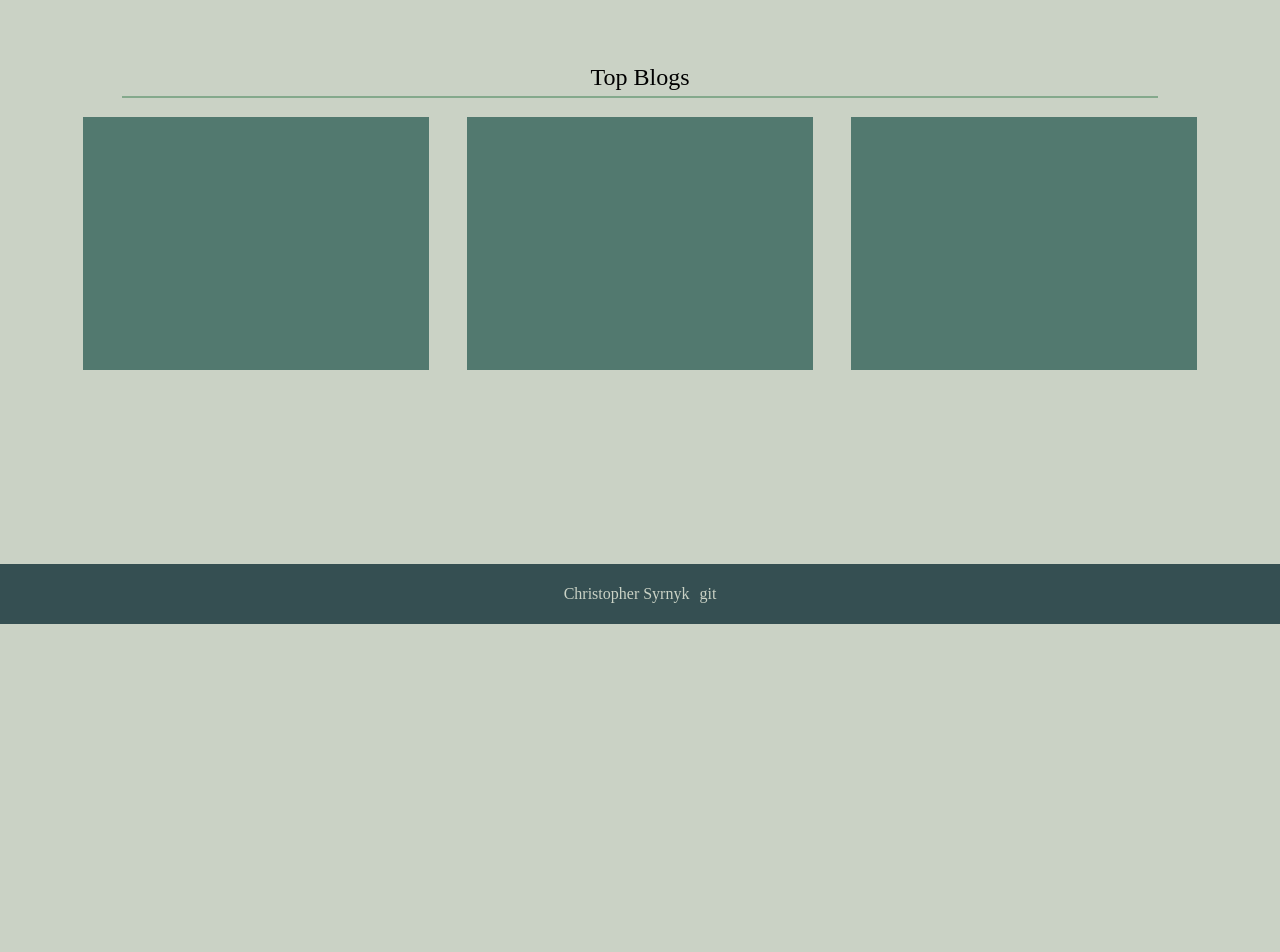
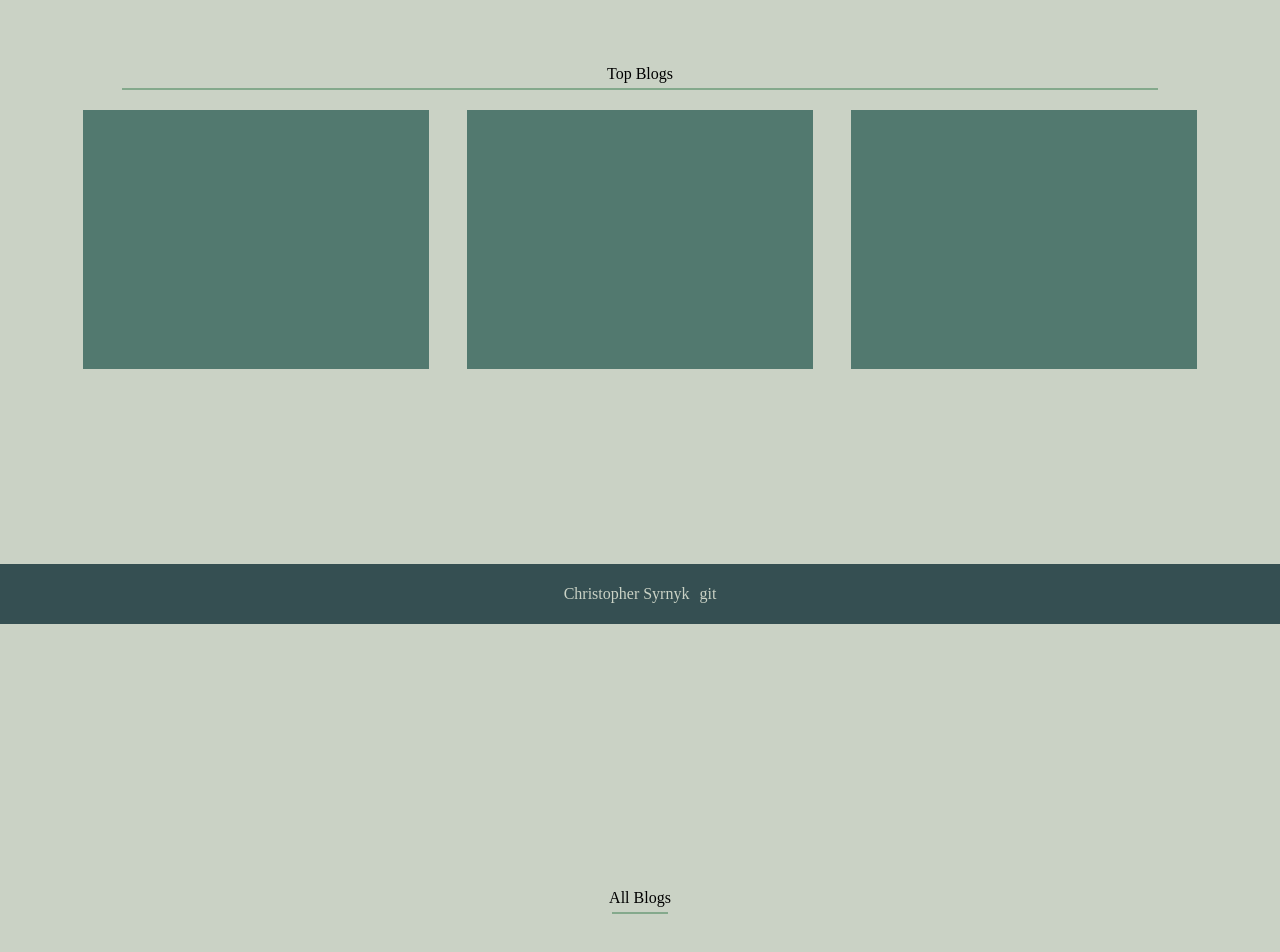
Before and after one commit to ChrisSyrnyk/blog-user-frontend, a React (Create React App) app: page /home-feed in a window 1280 px wide. Shown: the part 176-1128 px from the top of the page. Built offline with nearby package versions, Linux system fonts and the light colour scheme.

Commit message:
fixed all blogs section

```diff
--- a/src/App.js
+++ b/src/App.js
@@ -12,14 +12,15 @@ function App() {
   return (
     <>
 
-
+      {/* Body component */}
       <div className='body-container'>
         <div className='top-blogs'>
           <div className='center'>
             <div className='top-blogs-container'>
-              <div className='center top-blogs-title'>Top Blogs</div>
-              <div className='line'></div>
-              <div className='blog-card-container'>
+              <div className='center blogs-title'>Top Blogs</div>
+              <div className='line'/>
+              <div className='blog-card-container center'>
+                {/* Blog card component */}
                 <div className='blog-card'></div>
                 <div className='blog-card'></div>
                 <div className='blog-card'></div>
@@ -27,7 +28,34 @@ function App() {
             </div>
           </div>
         </div>
-        <div className='all-blogs'></div>
+        <div className='all-blogs'>
+          <div className='center'>
+            <div className='all-blogs-container'>
+              <div className='center blogs-title'>All Blogs</div>
+              <div className='line'/>
+              <div className='blog-card-container center'>
+                <div className='allblogs-card'></div>
+                <div className='allblogs-card'></div>
+                <div className='allblogs-card'></div>
+              </div>
+              <div className='blog-card-container center'>
+                <div className='allblogs-card'></div>
+                <div className='allblogs-card'></div>
+                <div className='allblogs-card'></div>
+              </div>
+              <div className='blog-card-container center'>
+                <div className='allblogs-card'></div>
+                <div className='allblogs-card'></div>
+                <div className='allblogs-card'></div>
+              </div>
+              <div className='blog-card-container center'>
+                <div className='allblogs-card'></div>
+                <div className='allblogs-card'></div>
+                <div className='allblogs-card'></div>
+              </div>
+            </div>
+          </div>
+        </div>
       </div>
 
       {/*Header section*/}
```
